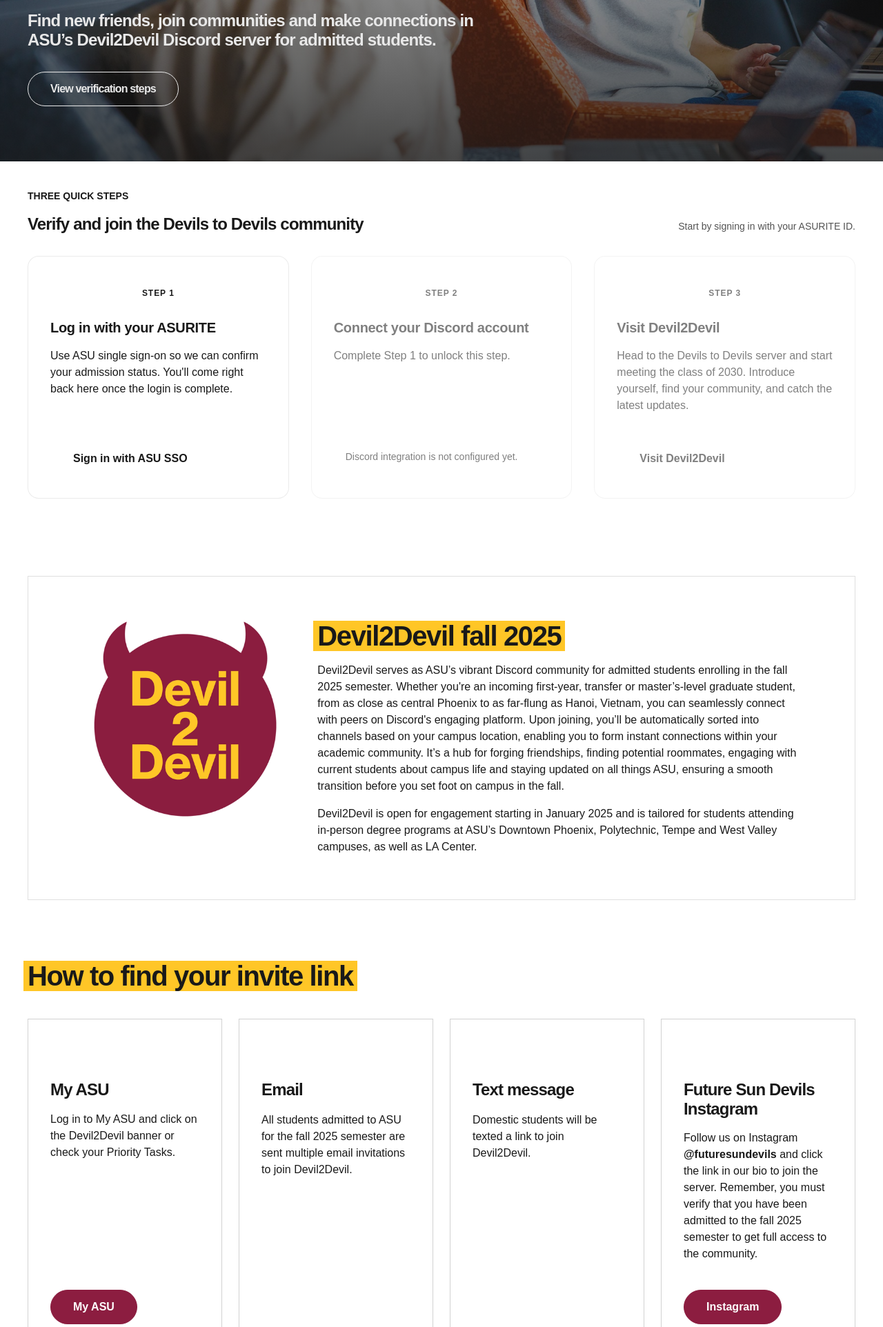
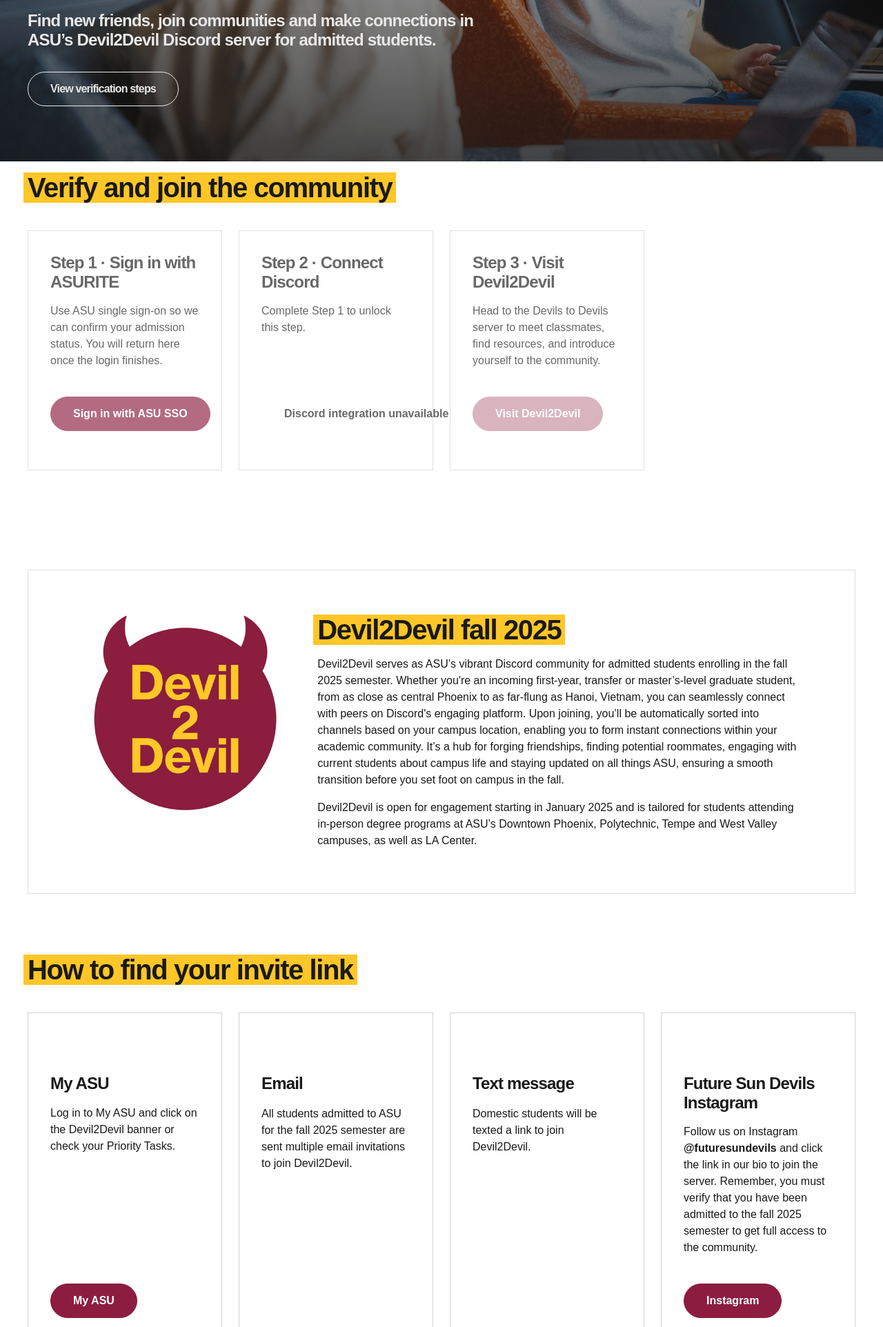
Before and after one commit to code-wolf-byte/forklift, a Flask app: page / in a window 1280 px wide. Shown: the part 589-2513 px from the top of the page at 69% size. Run offline with Flask 3, Linux system fonts and the light colour scheme; parts of the project's set-up code (start-up, migrations or seed data) failed here and were passed over; some libraries are stand-ins or nearby versions.

Commit message:
feat: Revamp verification steps section for improved user experience and layout

```diff
--- a/templates/index.html
+++ b/templates/index.html
@@ -1069,124 +1069,157 @@ svg:not(:root).svg-inline--fa, svg:not(:host).svg-inline--fa {
 {% set step2_complete = discord_complete %}
 {% set step2_enabled = saml_complete %}
 {% set step3_enabled = discord_complete %}
-<section id="verification-steps" class="py-5 bg-white">
-  <style>
-    .step-card {
-      border-radius: 1rem;
-      border: 1px solid rgba(0, 0, 0, 0.08);
-      height: 100%;
-      transition: transform 0.2s ease, box-shadow 0.2s ease, border-color 0.2s ease;
-    }
-    .step-card:hover {
-      transform: translateY(-4px);
-      box-shadow: 0 1.5rem 3rem rgba(0, 0, 0, 0.08);
-    }
-    .step-card.step-complete {
-      border-color: var(--asu-maroon);
-      box-shadow: 0 0.75rem 2rem rgba(140, 29, 64, 0.18);
-    }
-    .step-card.disabled-card {
-      opacity: 0.55;
-    }
-    .step-card.disabled-card .btn {
-      pointer-events: none;
-      cursor: not-allowed;
-    }
-    .step-card .step-badge {
-      letter-spacing: 0.08em;
-    }
-    .step-card .btn.disabled-link {
-      pointer-events: none;
-      cursor: not-allowed;
-    }
-  </style>
+<section id="verification-steps" class="layout__fixed-width">
+  <div class="bg-top bg-percent-100 max-size-container center-container bg-white">
     <div class="container">
-    <div class="d-flex flex-column flex-lg-row justify-content-between align-items-lg-end gap-3 mb-4">
+      <div class="row">
+        <div class="col-12">
+          <div class="layout__region layout__region--first">
+
+<div class="block block-layout-builder block-inline-blocktext-content clearfix default">
+
+
+
+
+
+  <div class="formatted-text">
+      <div class="uds-highlighted-heading"><h2><span class="highlight-gold">Verify and join the community</span></h2></div>
+  </div>
+
+</div>
+
+<div class="spacing-bottom-72 block block-layout-builder block-inline-blockcard-arrangement">
+
+
+
+
+
+      <div class="uds-card-arrangement ">
+  <div class="uds-card-arrangement-content-container default">
+
+
+
+  </div>
+  <div class="uds-card-arrangement-card-container auto-arrangement four-columns">
+
+
+    {% set step1_style = "" %}
+    {% if not step1_complete %}
+      {% set step1_style = "opacity:0.65;" %}
+    {% endif %}
+    <div class="card-wrapper">
+      <div class="sc-fqkvVR glpyHd card cards-components" data-testid="card-container" style="{{ step1_style }}">
+        <div class="card-header" data-testid="card-title">
+          <h3 class="card-title">Step 1 · Sign in with ASURITE</h3>
+        </div>
+        <div class="card-body" data-testid="card-body">
           <div>
-        <p class="text-uppercase fw-semibold small tracking-wide text-asu-maroon mb-1">Three quick steps</p>
-        <h2 class="h3 fw-semibold mb-0">Verify and join the Devils to Devils community</h2>
-      </div>
-      <div class="text-muted small">
-        {% if discord_complete %}
-          <span class="badge text-bg-success">All steps complete</span>
-        {% elif saml_complete %}
-          Next up: connect your Discord account.
-        {% else %}
-          Start by signing in with your ASURITE ID.
+            <p>Use ASU single sign-on so we can confirm your admission status. You will return here once the login finishes.</p>
+            {% if step1_complete %}
+              <p class="mb-0"><span class="badge text-bg-success">Completed</span></p>
             {% endif %}
           </div>
         </div>
-    <div class="row g-4">
-      <div class="col-md-4">
-        <div class="card step-card {% if step1_complete %}step-complete{% endif %}">
-          <div class="card-body d-flex flex-column h-100">
-            <span class="badge bg-asu-gold text-dark text-uppercase fw-semibold step-badge">Step 1</span>
-            <h3 class="h4 mt-3">Log in with your ASURITE</h3>
-            <p class="flex-grow-1">
-              Use ASU single sign-on so we can confirm your admission status. You'll come right back here once the login is complete.
-            </p>
+        <div class="card-buttons">
           {% if saml_login_url %}
-              <form method="get" action="{{ saml_login_url }}" class="mt-3">
-                <button type="submit" class="btn {% if step1_complete %}btn-outline-asu-maroon{% else %}btn-asu-gold{% endif %}">
+            <div class="card-button" data-testid="card-button">
+              <form method="get" action="{{ saml_login_url }}">
+                <button type="submit" class="btn btn-maroon">
                   {% if step1_complete %}Reauthenticate with ASU{% else %}Sign in with ASU SSO{% endif %}
                 </button>
               </form>
+            </div>
           {% else %}
-              <button type="button" class="btn btn-secondary mt-3" disabled aria-disabled="true">
-                ASU login unavailable
-              </button>
+            <div class="card-button" data-testid="card-button">
+              <button type="button" class="btn btn-secondary" disabled aria-disabled="true">ASU login unavailable</button>
+            </div>
           {% endif %}
         </div>
       </div>
     </div>
-      <div class="col-md-4">
-        <div class="card step-card {% if not step2_enabled %}disabled-card{% endif %} {% if step2_complete %}step-complete{% endif %}">
-          <div class="card-body d-flex flex-column h-100">
-            <span class="badge bg-asu-gold text-dark text-uppercase fw-semibold step-badge">Step 2</span>
-            <h3 class="h4 mt-3">Connect your Discord account</h3>
-            <p class="flex-grow-1">
+
+
+
+    {% set step2_style = "" %}
+    {% if not step2_enabled %}
+      {% set step2_style = "opacity:0.65;" %}
+    {% endif %}
+    <div class="card-wrapper">
+      <div class="sc-fqkvVR glpyHd card cards-components" data-testid="card-container" style="{{ step2_style }}">
+        <div class="card-header" data-testid="card-title">
+          <h3 class="card-title">Step 2 · Connect Discord</h3>
+        </div>
+        <div class="card-body" data-testid="card-body">
+          <div>
             {% if step2_complete %}
-                Discord is already linked{% if verification_state.discord_username or discord_user.username %} as <strong>{{ verification_state.discord_username or discord_user.username }}</strong>{% endif %}. You can reconnect any time to refresh permissions.
+              <p>Discord is linked{% if verification_state.discord_username or discord_user.username %} as <strong>{{ verification_state.discord_username or discord_user.username }}</strong>{% endif %}. Reconnect any time to refresh permissions.</p>
+              <p class="mb-0"><span class="badge text-bg-success">Completed</span></p>
             {% elif step2_enabled %}
-                Approve the Devils to Devils bot so we can add you to the server and grant the verified role automatically.
+              <p>Approve the Devils to Devils bot so we can add you to the server and grant the verified role automatically.</p>
             {% else %}
-                Complete Step&nbsp;1 to unlock this step.
+              <p>Complete Step&nbsp;1 to unlock this step.</p>
             {% endif %}
-            </p>
+          </div>
+        </div>
+        <div class="card-buttons">
           {% if discord_login_url and discord_configured %}
-              <form method="get" action="{{ discord_login_url }}" class="mt-3">
-                <button type="submit" class="btn {% if step2_complete %}btn-outline-asu-maroon{% else %}btn-asu-gold{% endif %}" {% if not step2_enabled %}disabled aria-disabled="true"{% endif %}>
+            <div class="card-button" data-testid="card-button">
+              <form method="get" action="{{ discord_login_url }}">
+                <button type="submit" class="btn btn-maroon" {% if not step2_enabled %}disabled aria-disabled="true"{% endif %}>
                   {% if step2_complete %}Manage Discord link{% else %}Connect Discord{% endif %}
                 </button>
               </form>
+            </div>
           {% else %}
-              <div class="alert alert-secondary mt-3 mb-0 small">
-                Discord integration is not configured yet.
+            <div class="card-button" data-testid="card-button">
+              <span class="btn btn-secondary" disabled aria-disabled="true">Discord integration unavailable</span>
             </div>
           {% endif %}
         </div>
       </div>
     </div>
-      <div class="col-md-4">
-        <div class="card step-card {% if not step3_enabled %}disabled-card{% endif %} {% if discord_complete %}step-complete{% endif %}">
-          <div class="card-body d-flex flex-column h-100">
-            <span class="badge bg-asu-gold text-dark text-uppercase fw-semibold step-badge">Step 3</span>
-            <h3 class="h4 mt-3">Visit Devil2Devil</h3>
-            <p class="flex-grow-1">
-              Head to the Devils to Devils server and start meeting the class of 2030. Introduce yourself, find your community, and catch the latest updates.
-            </p>
-            <a
-              class="btn btn-asu-gold {% if not step3_enabled %}disabled-link{% endif %} mt-3"
+
+
+
+    {% set step3_style = "" %}
+    {% if not step3_enabled %}
+      {% set step3_style = "opacity:0.65;" %}
+    {% endif %}
+    <div class="card-wrapper">
+      <div class="sc-fqkvVR glpyHd card cards-components" data-testid="card-container" style="{{ step3_style }}">
+        <div class="card-header" data-testid="card-title">
+          <h3 class="card-title">Step 3 · Visit Devil2Devil</h3>
+        </div>
+        <div class="card-body" data-testid="card-body">
+          <div>
+            <p>Head to the Devils to Devils server to meet classmates, find resources, and introduce yourself to the community.</p>
+            {% if step3_enabled %}
+              <p class="mb-0"><span class="badge text-bg-success">Ready to join</span></p>
+            {% endif %}
+          </div>
+        </div>
+        <div class="card-buttons">
+          <div class="card-button" data-testid="card-button">
+            <a class="btn btn-maroon{% if not step3_enabled %} disabled{% endif %}"
                href="{% if step3_enabled %}https://discord.com/channels/1187144343400751234/1435338904994709626{% else %}#{% endif %}"
-              {% if step3_enabled %}
-                target="_blank"
-                rel="noopener"
-              {% else %}
-                aria-disabled="true"
-              {% endif %}
-            >
+               {% if step3_enabled %}target="_blank" rel="noopener"{% else %}aria-disabled="true"{% endif %}>
               Visit Devil2Devil
             </a>
+          </div>
+        </div>
+      </div>
+    </div>
+
+
+
+
+
+  </div>
+</div>
+
+</div>
+
+
           </div>
         </div>
       </div>
```
Lines whose indentation alone changed are shown as unchanged.
